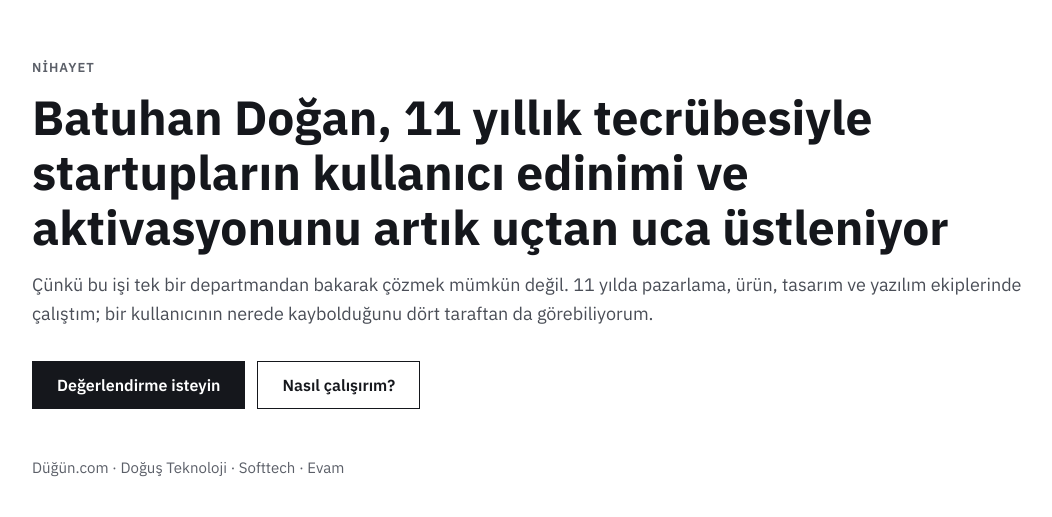
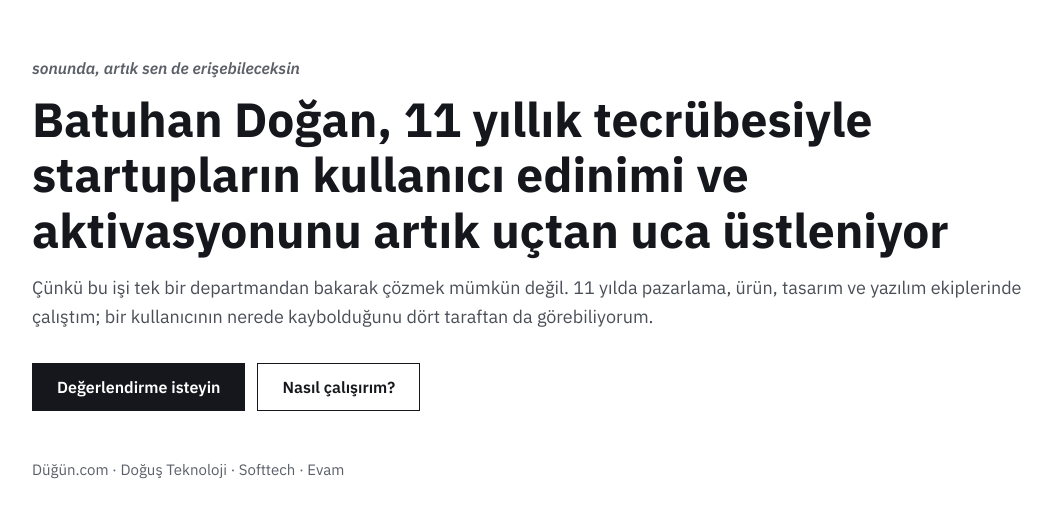
Before and after one commit to batudogan/batudogan.github.io, a plain HTML site: page index.html in a window 1280 px wide. Shown: the part 131-648 px from the top of the page, without its empty margins (80-1132 px from the left). Drawn offline with Linux system fonts and the light colour scheme.

Commit message:
Replace eyebrow with italic sentence-case line
"Nihayet" → "sonunda, artık sen de erişebileceksin"; drop uppercase and
letter-spacing, set italic at 1rem, load IBM Plex Sans 600 italic.

Co-Authored-By: Claude Opus 5.5 <noreply@anthropic.com>

```diff
--- a/index.html
+++ b/index.html
@@ -8,7 +8,7 @@
 
 <link rel="preconnect" href="https://fonts.googleapis.com" />
 <link rel="preconnect" href="https://fonts.gstatic.com" crossorigin />
-<link href="https://fonts.googleapis.com/css2?family=IBM+Plex+Sans:wght@400;600;700&display=swap" rel="stylesheet" />
+<link href="https://fonts.googleapis.com/css2?family=IBM+Plex+Sans:ital,wght@0,400;0,600;0,700;1,600&display=swap" rel="stylesheet" />
 
 <style>
   :root {
@@ -54,10 +54,9 @@
 
   .hero__eyebrow {
     margin: 0;
-    font-size: .8125rem;
+    font-size: 1rem;
+    font-style: italic;
     font-weight: 600;
-    letter-spacing: .08em;
-    text-transform: uppercase;
     color: var(--ink-3);
   }
 
@@ -137,7 +136,7 @@
 <main>
   <section id="hero" aria-labelledby="hero-title">
     <div class="wrap">
-      <p class="hero__eyebrow">Nihayet</p>
+      <p class="hero__eyebrow">sonunda, artık sen de erişebileceksin</p>
       <h1 id="hero-title" class="hero__title">Batuhan Doğan, 11 yıllık tecrübesiyle startupların kullanıcı edinimi ve aktivasyonunu artık uçtan uca üstleniyor</h1>
       <p class="hero__sub">Çünkü bu işi tek bir departmandan bakarak çözmek mümkün değil. 11 yılda pazarlama, ürün, tasarım ve yazılım ekiplerinde çalıştım; bir kullanıcının nerede kaybolduğunu dört taraftan da görebiliyorum.</p>
       <div class="hero__actions">
```
